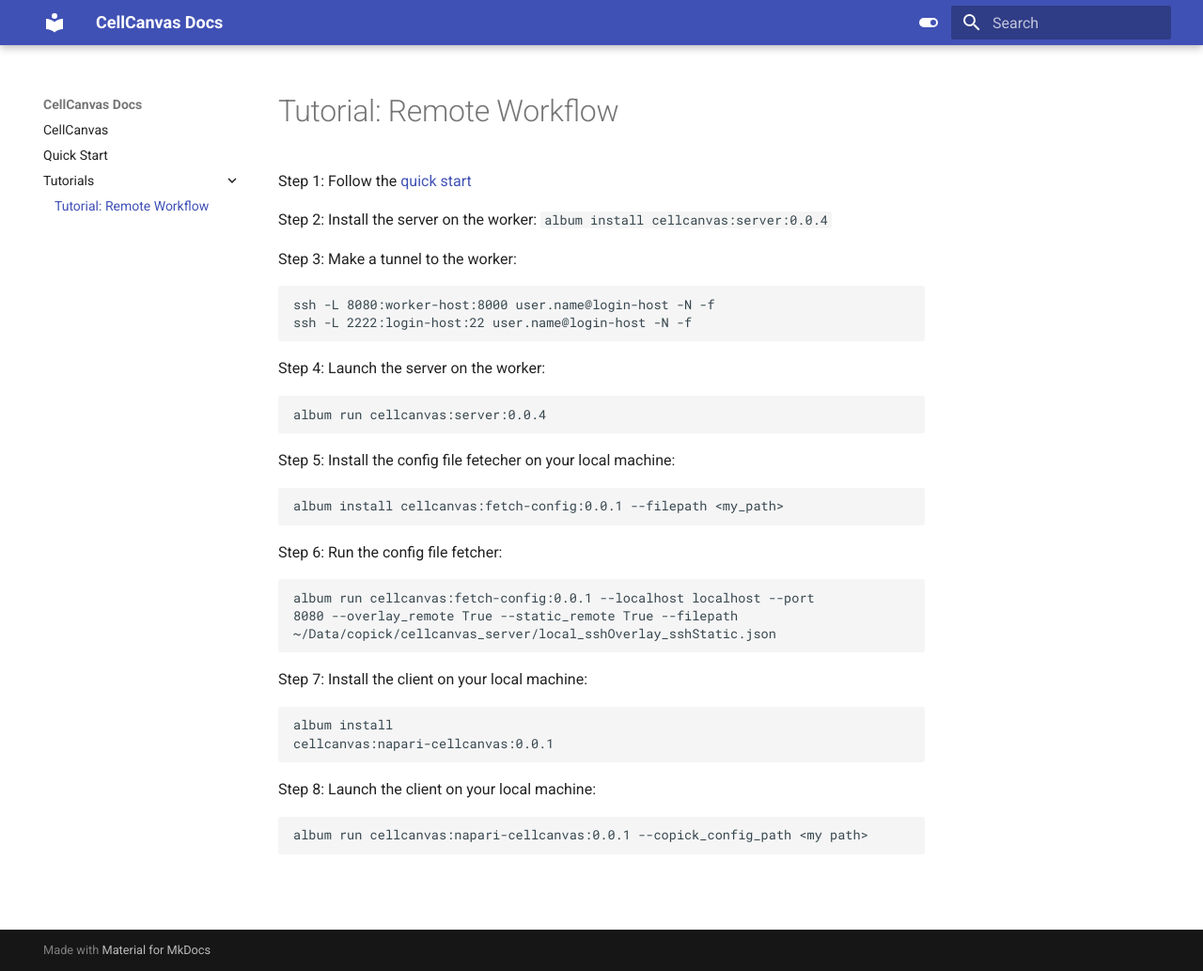
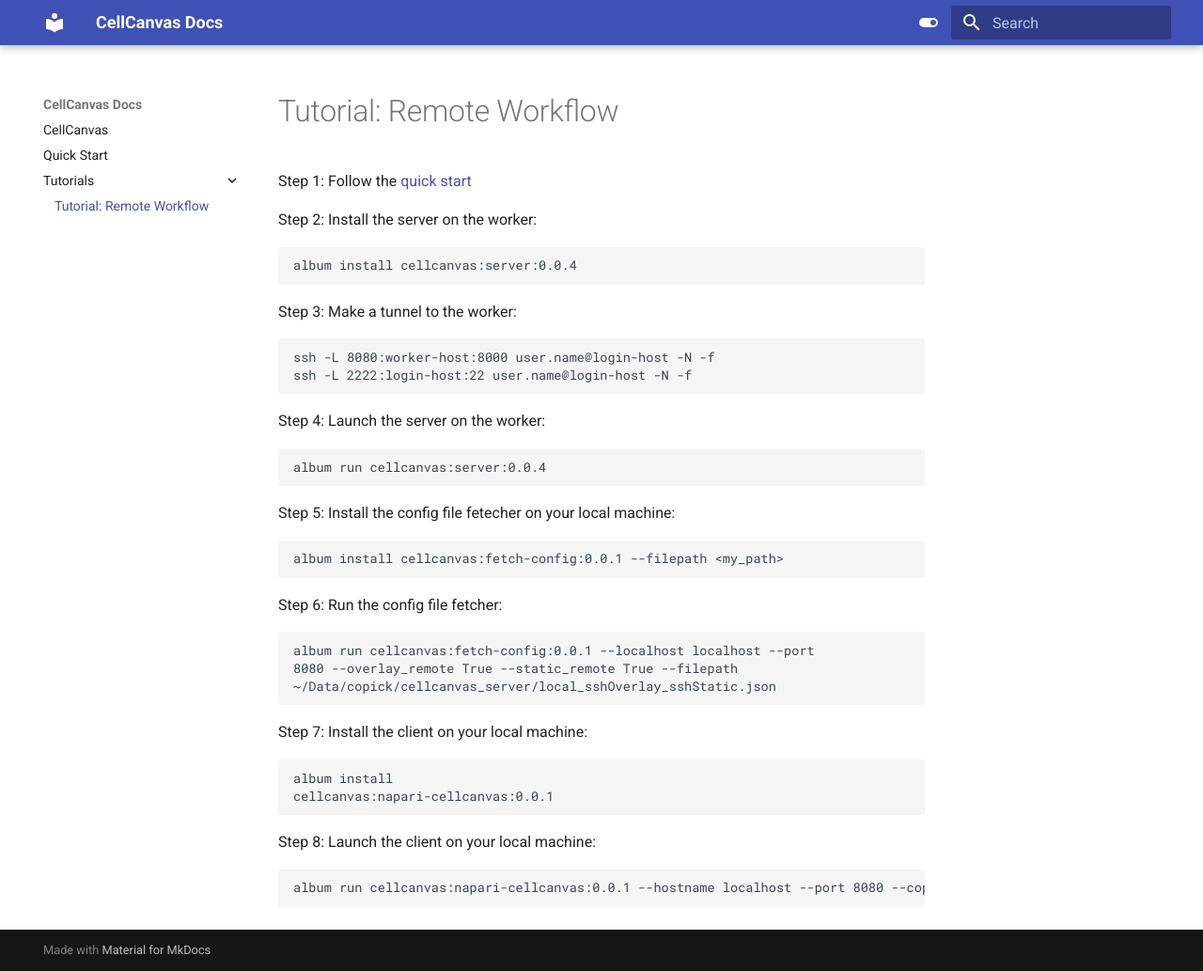
Before and after one commit to cellcanvas/docs, an MkDocs documentation site: the page built from docs/tutorials/remote_workflow.md, in a window 1280 px wide and 1033 px high. Shown: the whole window at 94% size. Built offline with MkDocs 1.6.1 and Material for MkDocs 9.7.7, drawn with Linux system fonts in a browser that asks for light colours.

Commit message:
Add CNAME

````diff
--- a/docs/tutorials/remote_workflow.md
+++ b/docs/tutorials/remote_workflow.md
@@ -2,7 +2,10 @@
 
 Step 1: Follow the [quick start](../../quick_start/)
 
-Step 2: Install the server on the worker: `album install cellcanvas:server:0.0.4`
+Step 2: Install the server on the worker:
+```
+album install cellcanvas:server:0.0.4
+```
 
 Step 3: Make a tunnel to the worker:
 ```
@@ -35,5 +38,5 @@ cellcanvas:napari-cellcanvas:0.0.1
 
 Step 8: Launch the client on your local machine:
 ```
-album run cellcanvas:napari-cellcanvas:0.0.1 --copick_config_path <my path>
+album run cellcanvas:napari-cellcanvas:0.0.1 --hostname localhost --port 8080 --copick_config_path /Users/kharrington/Data/copick/cellcanvas_server/local_sshOverlay_sshStatic.json
 ```
````
Also changed, not shown: 1 other file.
